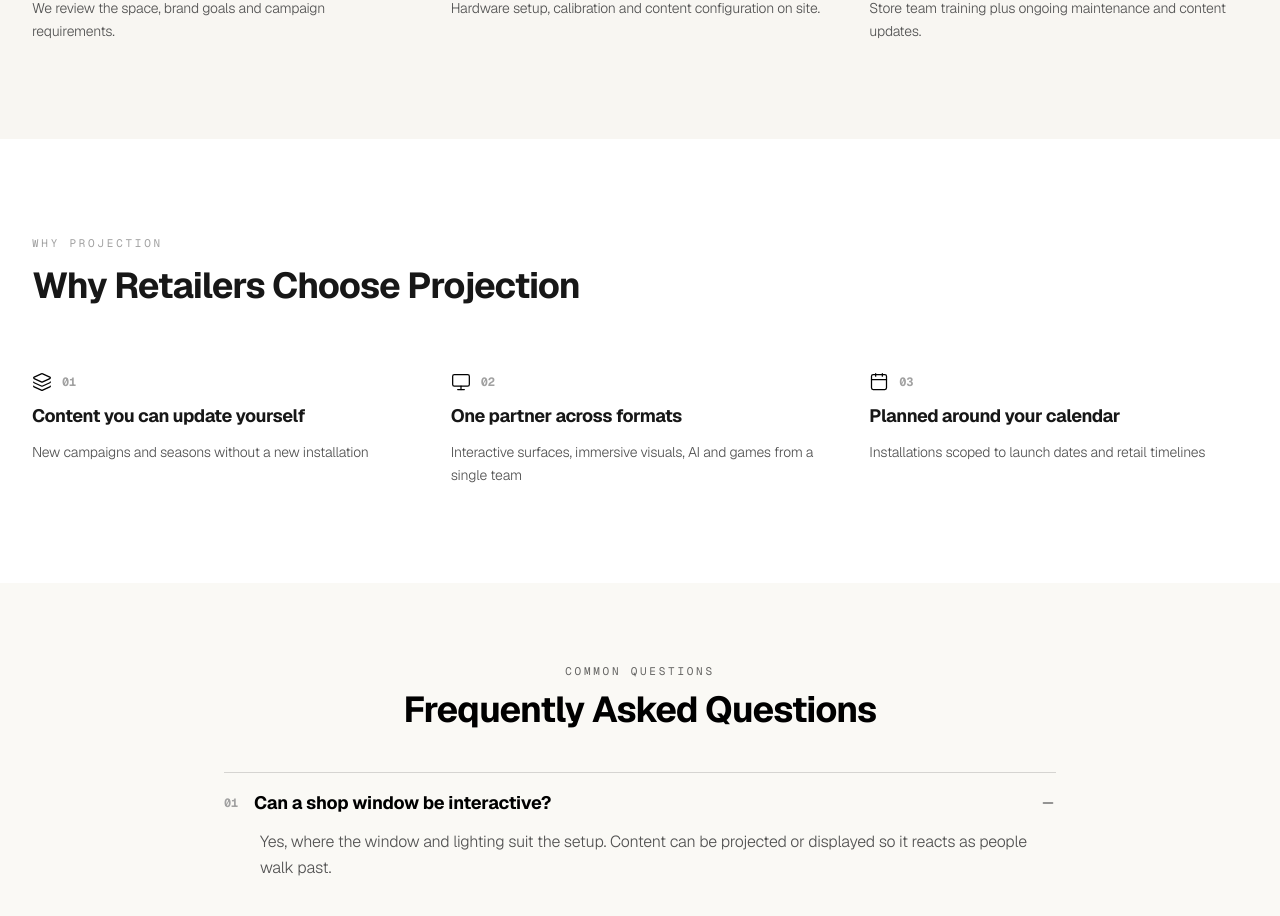
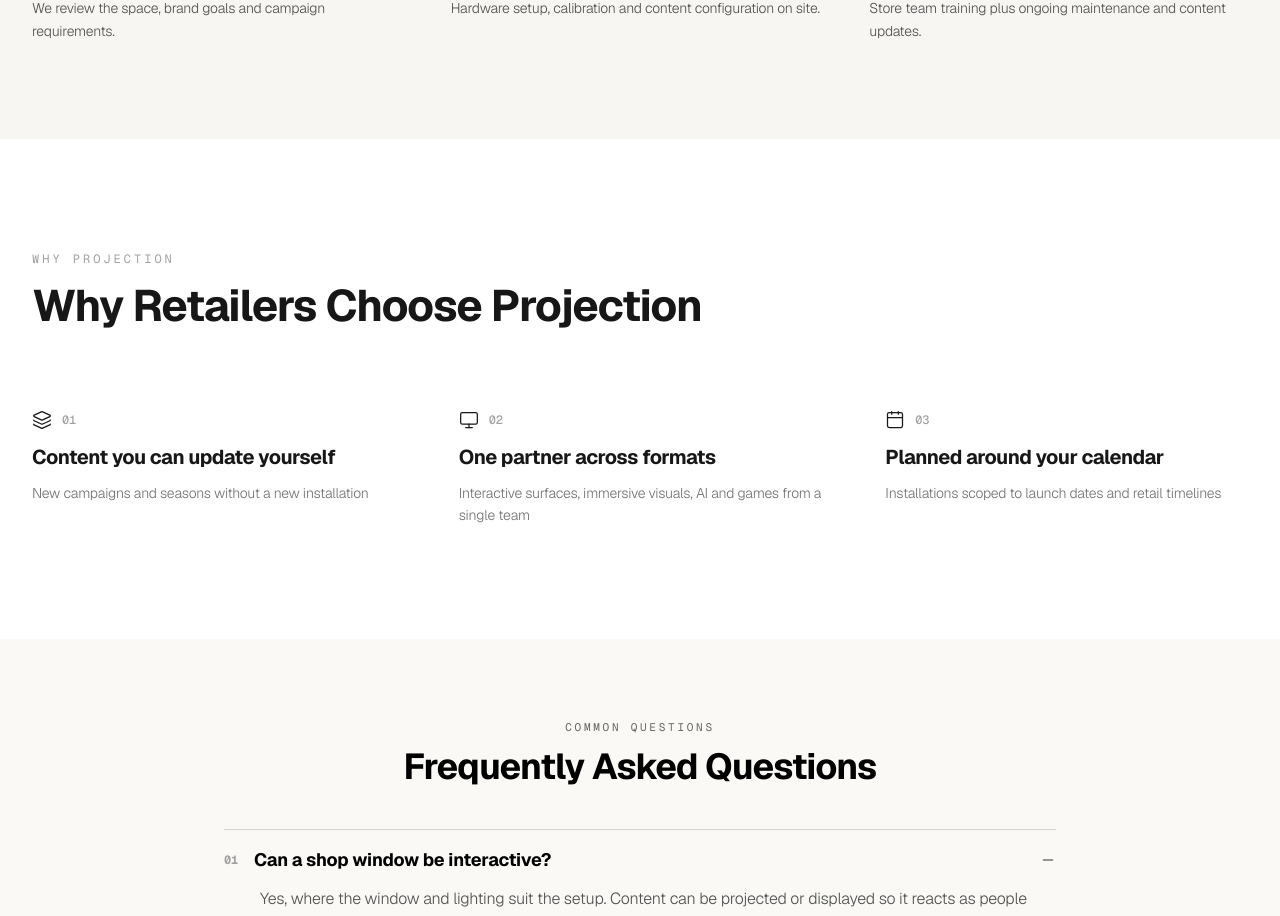
Before and after one commit to student261/projection, a Next.js app: page /industries/retail in a window 1280 px wide. Shown: the part 5779-6695 px from the top of the page. Built offline with nearby package versions, Linux system fonts and the light colour scheme; no server answers; a web font is replaced by a local one.

Commit message:
Update Why Retailers Choose Projection section to match reference image design

```diff
--- a/app/industries/retail/page.tsx
+++ b/app/industries/retail/page.tsx
@@ -791,37 +791,39 @@ export default function RetailIndustryPage() {
         </div>
       </section>
 
-      {/* SECTION 10: WHY CHOOSE PROJECTION */}
-      <section className="py-16 sm:py-20 lg:py-24 bg-white text-black">
+      {/* SECTION 10: WHY CHOOSE PROJECTION (Matching Reference Design) */}
+      <section className="py-20 sm:py-24 lg:py-28 bg-white text-black">
         <div className="max-w-7xl 2xl:max-w-[1536px] mx-auto px-4 sm:px-6 lg:px-8">
-          <div className="max-w-3xl mb-12 sm:mb-16">
-            <span className="text-[10px] sm:text-[11px] font-mono tracking-[0.25em] text-neutral-400 uppercase block mb-2 sm:mb-3">
+          {/* Eyebrow & Heading */}
+          <div className="max-w-3xl mb-14 sm:mb-16 lg:mb-20">
+            <span className="text-[11px] sm:text-xs font-mono tracking-[0.25em] text-neutral-400 uppercase block mb-3.5">
               {data.whyChooseUs?.label || "WHY PROJECTION"}
             </span>
-            <h2 className="text-2xl sm:text-3xl lg:text-4xl font-bold tracking-tight leading-tight text-neutral-900">
+            <h2 className="text-3xl sm:text-4xl lg:text-[44px] font-bold tracking-tight text-neutral-900 leading-[1.12]">
               {data.whyChooseUs?.title || "Why Retailers Choose Projection"}
             </h2>
           </div>
 
-          <div className="grid grid-cols-1 md:grid-cols-3 gap-8 lg:gap-10">
+          {/* 3 Columns */}
+          <div className="grid grid-cols-1 md:grid-cols-3 gap-8 lg:gap-12 xl:gap-16">
             {data.whyChooseUs?.items.map((item, idx) => {
               const icons = [Layers, Monitor, Calendar];
               const IconComponent = icons[idx % icons.length];
 
               return (
-                <div key={idx} className="space-y-3">
-                  <div className="flex items-center gap-2.5">
-                    <IconComponent className="w-5 h-5 text-black shrink-0" strokeWidth={1.5} />
-                    <span className="text-xs font-mono font-bold text-neutral-400">
+                <div key={idx} className="flex flex-col items-start">
+                  <div className="flex items-center gap-2.5 mb-3.5">
+                    <IconComponent className="w-5 h-5 text-neutral-900 shrink-0" strokeWidth={1.5} />
+                    <span className="text-xs font-mono font-medium text-neutral-400">
                       0{idx + 1}
                     </span>
                   </div>
 
-                  <h3 className="text-base sm:text-lg font-bold text-neutral-900 tracking-tight leading-snug">
+                  <h3 className="text-lg sm:text-xl font-bold text-neutral-900 tracking-tight leading-snug mb-2.5">
                     {item.title}
                   </h3>
 
-                  <p className="text-xs sm:text-sm text-neutral-600 font-light leading-relaxed">
+                  <p className="text-xs sm:text-sm text-neutral-500 font-light leading-relaxed max-w-sm">
                     {item.desc}
                   </p>
                 </div>
```
